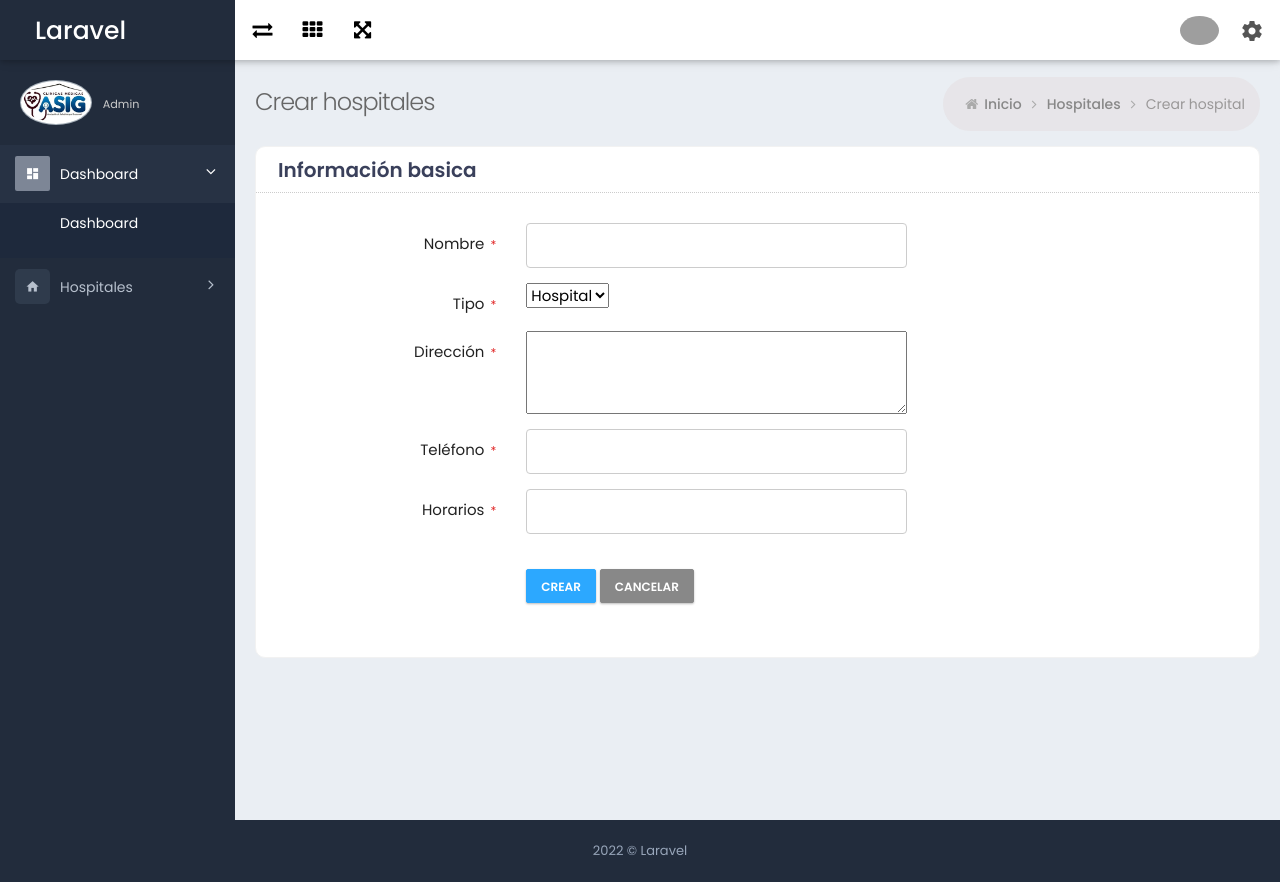
After one commit to jpoou/digdoc, a Laravel app: page /admin/branches/create in a window 1280 px wide. The commit adds this page. Run offline with Laravel 9, Linux system fonts and the light colour scheme; data that the repository does not hold is empty; grey boxes are pictures that could not be loaded.

Commit message:
feat(add): initial module for branches

```diff
--- /dev/null
+++ b/app/Http/Controllers/Admin/BranchController.php
@@ -0,0 +1,29 @@
+<?php
+
+namespace App\Http\Controllers\Admin;
+
+use App\Http\Controllers\Controller;
+use App\Http\Requests\BranchRequest;
+use App\Models\Branch;
+use Illuminate\Http\Request;
+
+class BranchController extends Controller
+{
+    public function index()
+    {
+        return view('modules.branches.index', [
+            'branches' => Branch::all()
+        ]);
+    }
+
+    public function create()
+    {
+        return view('modules.branches.create');
+    }
+
+    public function store(BranchRequest $request)
+    {
+        Branch::create($request->validated());
+        return redirect()->route('branches.index')->with('message', 'Creado exitosamente');
+    }
+}
--- a/app/Providers/RouteServiceProvider.php
+++ b/app/Providers/RouteServiceProvider.php
@@ -35,6 +35,10 @@ class RouteServiceProvider extends ServiceProvider
 
             Route::middleware('web')
                 ->group(base_path('routes/web.php'));
+
+            Route::middleware('web')
+                ->prefix('admin')
+                ->group(base_path('routes/admin.php'));
         });
     }
 
--- a/resources/views/components/partials/sidebar.blade.php
+++ b/resources/views/components/partials/sidebar.blade.php
@@ -43,12 +43,12 @@
                     </a>
                     <ul class="sub-menu">
                         <li class="nav-item  ">
-                            <a href="#" class="nav-link ">
+                            <a href="{{ route('branches.index') }}" class="nav-link ">
                                 <span class="title">Hospitales</span>
                             </a>
                         </li>
                         <li class="nav-item  ">
-                            <a href="#" class="nav-link ">
+                            <a href="{{ route('branches.create') }}" class="nav-link ">
                                 <span class="title">Crear hospital</span>
                             </a>
                         </li>
--- /dev/null
+++ b/resources/views/modules/branches/create.blade.php
@@ -0,0 +1,111 @@
+<x-layouts.app title="Crear">
+    <div class="page-content-wrapper">
+        <div class="page-content" style="min-height:613px">
+            <div class="page-bar">
+                <div class="page-title-breadcrumb">
+                    <div class=" pull-left">
+                        <div class="page-title">Crear hospitales</div>
+                    </div>
+                    <ol class="breadcrumb page-breadcrumb pull-right">
+                        <li><i class="fa fa-home"></i>&nbsp;<a class="parent-item" href="/">Inicio</a>&nbsp;<i
+                                    class="fa fa-angle-right"></i>
+                        </li>
+                        <li><a class="parent-item" href="">Hospitales</a>&nbsp;<i class="fa fa-angle-right"></i>
+                        </li>
+                        <li class="active">Crear hospital</li>
+                    </ol>
+                </div>
+            </div>
+            <div class="row">
+                <div class="col-md-12 col-sm-12">
+                    <div class="card card-box">
+                        <div class="card-head">
+                            <header>Información basica</header>
+                        </div>
+                        <div class="card-body">
+                            <form action="{{ route('branches.store') }}" class="form-horizontal" method="POST">
+                                @csrf
+                                <div class="form-body">
+                                    <div class="form-group row">
+                                        <label class="control-label col-md-3" for="name">Nombre
+                                            <span class="required" aria-required="true"> * </span>
+                                        </label>
+                                        <div class="col-md-5">
+                                            <input type="text" name="name" id="name" value="{{ old('name') }}" class="form-control input-height" required>
+                                            @error('name')
+                                            <span class="help-block text-danger"> {{ $message }} </span>
+                                            @enderror
+                                        </div>
+                                    </div>
+                                    <div class="form-group row">
+                                        <label class="control-label col-md-3" for="type">Tipo
+                                            <span class="required" aria-required="true"> * </span>
+                                        </label>
+                                        <div class="col-md-5">
+                                            <select name="type" id="type">
+                                                <option value="hospital">Hospital</option>
+                                                <option value="clinic">Clínica</option>
+                                            </select>
+                                        </div>
+                                    </div>
+                                    <div class="form-group row">
+                                        <label class="control-label col-md-3" for="address">Dirección
+                                            <span class="required" aria-required="true"> * </span>
+                                        </label>
+                                        <div class="col-md-5">
+                                            <textarea name="address" id="address" class="form-control-textarea" rows="3" required>{{ old('address') }}</textarea>
+                                            @error('address')
+                                            <span class="help-block text-danger"> {{ $message }} </span>
+                                            @enderror
+                                        </div>
+                                    </div>
+                                    <div class="form-group row">
+                                        <label class="control-label col-md-3" for="phone">Teléfono
+                                            <span class="required" aria-required="true"> * </span>
+                                        </label>
+                                        <div class="col-md-5">
+                                            <input type="text" name="phone" id="phone" value="{{ old('phone') }}" class="form-control input-height" required>
+                                            @error('phone')
+                                            <span class="help-block text-danger"> {{ $message }} </span>
+                                            @enderror
+                                        </div>
+                                    </div>
+                                    <div class="form-group row">
+                                        <label class="control-label col-md-3" for="schedule">Horarios
+                                            <span class="required" aria-required="true"> * </span>
+                                        </label>
+                                        <div class="col-md-5">
+                                            <input type="text" name="schedule" id="schedule" value="{{ old('schedule') }}" class="form-control input-height" required>
+                                            @error('schedule')
+                                            <span class="help-block text-danger"> {{ $message }} </span>
+                                            @enderror
+                                        </div>
+                                    </div>
+                                    <div class="form-actions">
+                                        <div class="row">
+                                            <div class="offset-md-3 col-md-9">
+                                                <button type="submit" class="btn btn-info">Crear</button>
+                                                <a href="#" class="btn btn-default">Cancelar</a>
+                                            </div>
+                                        </div>
+                                    </div>
+
+                                    @if ($errors->any())
+                                        <div class="alert alert-danger">
+                                            <ul>
+                                                @foreach ($errors->all() as $error)
+                                                    <li>{{ $error }}</li>
+                                                @endforeach
+                                            </ul>
+                                        </div>
+                                    @endif
+
+                                </div>
+                            </form>
+                        </div>
+                    </div>
+                </div>
+            </div>
+        </div>
+    </div>
+</x-layouts.app>
--- /dev/null
+++ b/routes/admin.php
@@ -0,0 +1,6 @@
+<?php
+
+use Illuminate\Support\Facades\Route;
+
+
+Route::resource('branches', \App\Http\Controllers\Admin\BranchController::class);
--- a/routes/web.php
+++ b/routes/web.php
@@ -18,4 +18,3 @@ Route::get('/', function () {
 });
 
 Route::view('home', 'components.home')->middleware('auth');
-Route::view('branches', 'modules.branches.index')->middleware('auth');
```
Also changed, not shown: app/Http/Requests/BranchRequest.php (added, +24 -0 lines), app/Models/Branch.php (added, +12 -0 lines), resources/views/modules/branches/index.blade.php (+19 -5 lines), database/migrations/2022_06_01_214116_create_branches_table.php (added).
